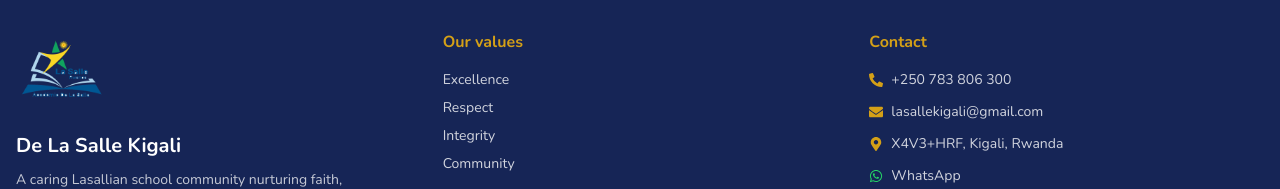
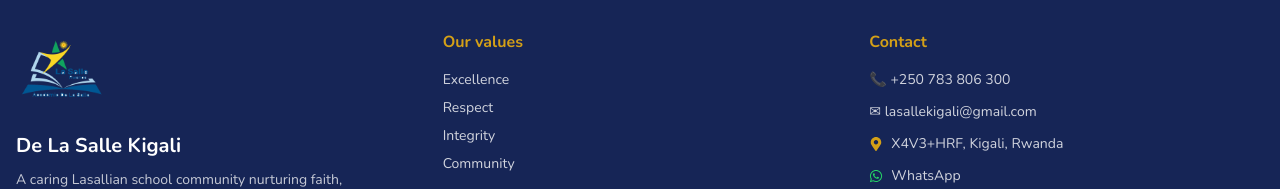
Before and after one commit to ingenerem/de-la-salle-kigali, a Next.js app: page / in a window 1280 px wide. Shown: the part 1791-1980 px from the top of the page. Built offline with nearby package versions, Linux system fonts and the light colour scheme.

Commit message:
Fix Footer contact section

```diff
--- a/src/components/layouts/Footer.tsx
+++ b/src/components/layouts/Footer.tsx
@@ -69,23 +69,30 @@ export default function Footer() {
             </h3>
 
             <div className="space-y-3 text-sm text-white/80">
-              <p className="flex items-center gap-2">
-                <FaPhoneAlt className="text-[var(--accent)]" />
-                +250 783 806 300
-              </p>
 
-              <p className="flex items-center gap-2">
-                <FaEnvelope className="text-[var(--accent)]" />
-                 lasallekigali@gmail.com
-              </p>
+              <a href="tel:+250788123456" className="flex items-center gap-2 hover:text-[var(--accent)]">
+                📞 +250 783 806 300
+              </a>
 
-              <p className="flex items-center gap-2">
+              <a
+                href="mailto:lasallekigali@gmail.com"
+                className="flex items-center gap-2 hover:text-[var(--accent)]"
+              >
+                ✉ lasallekigali@gmail.com
+              </a>
+
+              <a
+                href="https://maps.google.com/?q=X4V3%2BHRF+Kigali+Rwanda"
+                target="_blank"
+                rel="noopener noreferrer"
+                className="flex items-center gap-2 hover:text-[var(--accent)]">
+
                 <FaMapMarkerAlt className="text-[var(--accent)]" />
                 X4V3+HRF, Kigali, Rwanda
-              </p>
+              </a>
 
               <a
-                href="https://wa.me/250788123456"
+                href="https://wa.me/+250783806300"
                 target="_blank"
                 rel="noopener noreferrer"
                 className="inline-flex items-center gap-2 transition-colors hover:text-[var(--accent)]"
```
Lines whose indentation alone changed are shown as unchanged.
